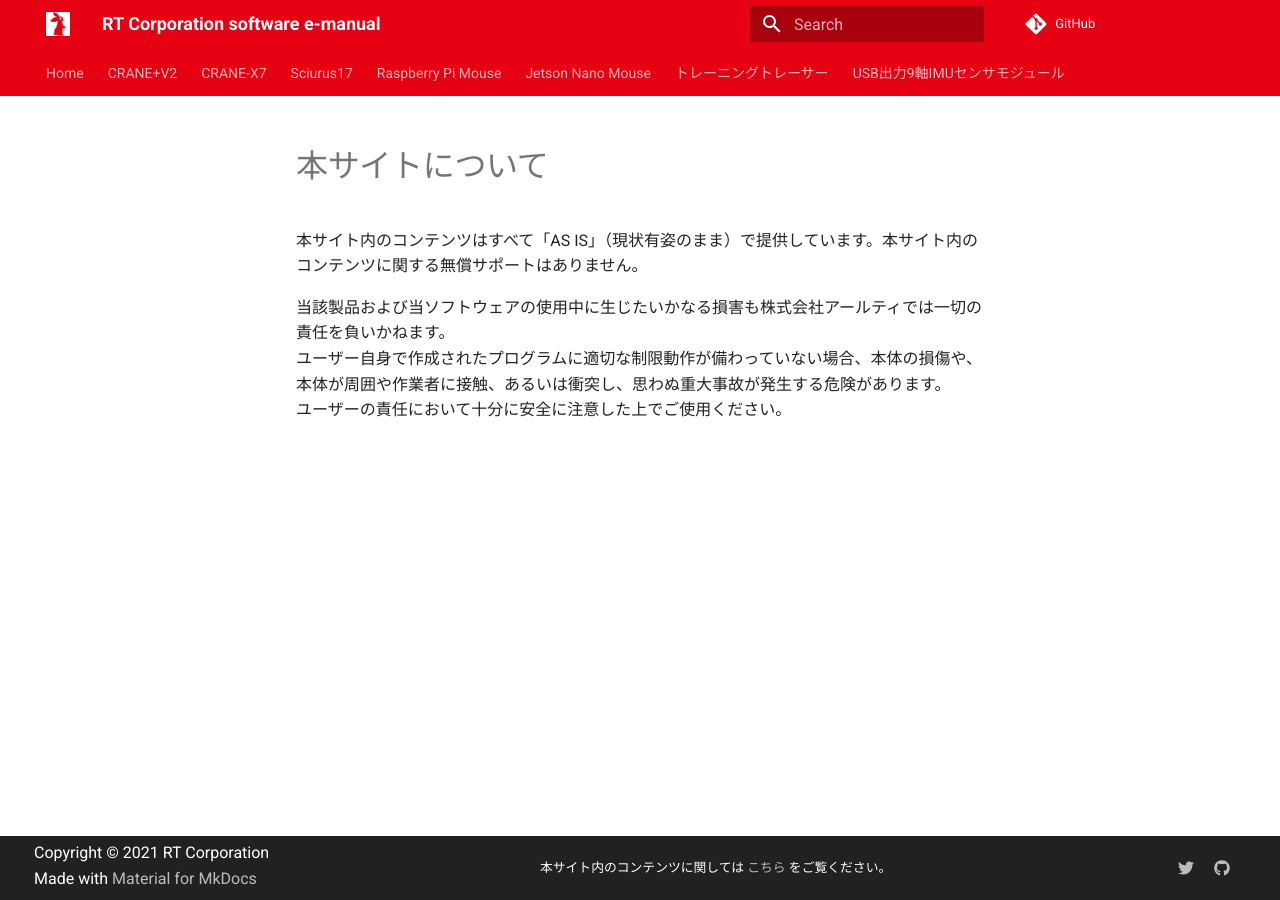
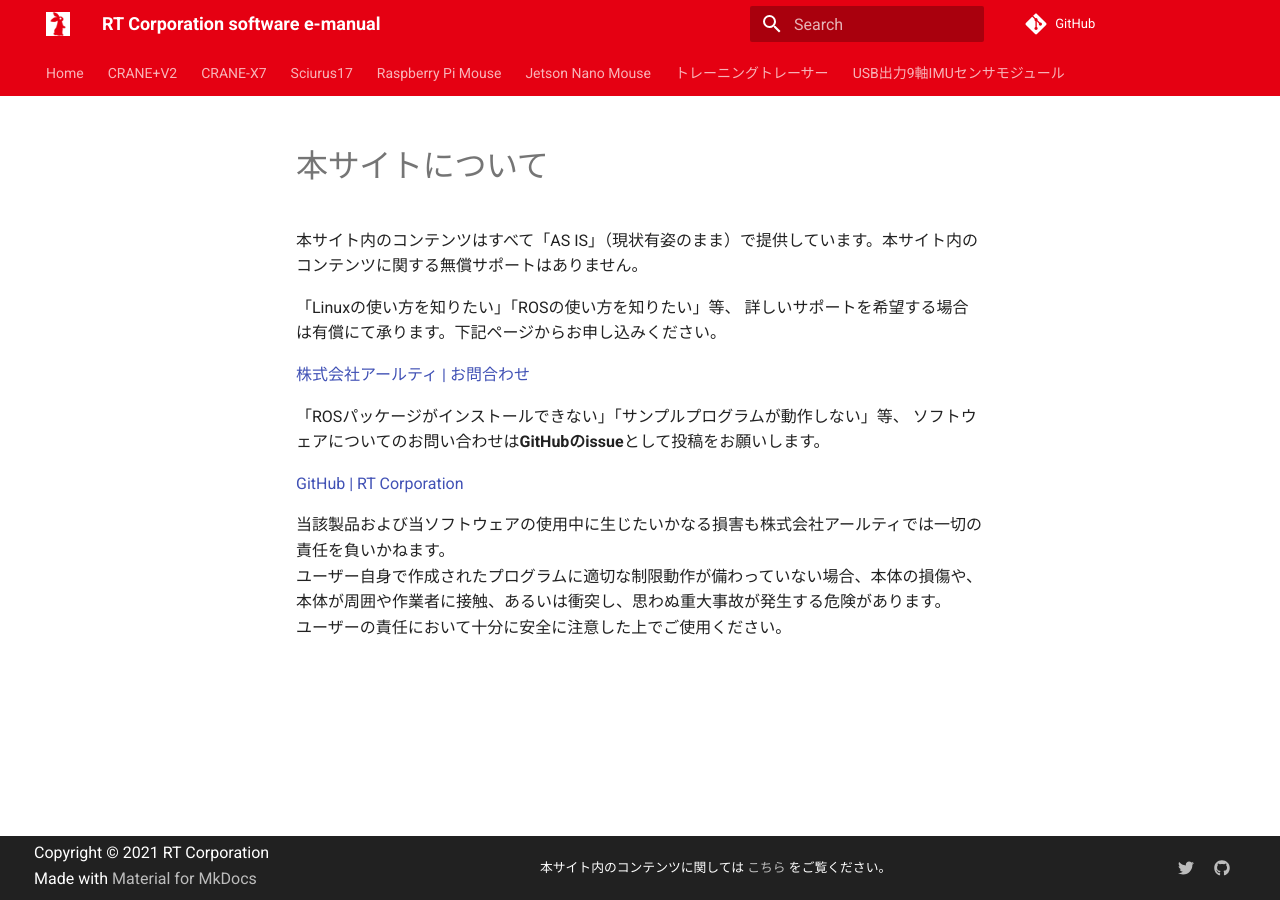
Before and after one commit to rt-net/tutorials, an MkDocs documentation site: the page built from docs/about.md, in a window 1280 px wide. Built offline with MkDocs 1.6.1 and Material for MkDocs 9.7.7, drawn with Linux system fonts in a browser that asks for light colours; comment, search, counter and statistics services are not loaded.

Commit message:
問い合わせ先の文章を追記

```diff
--- a/docs/about.md
+++ b/docs/about.md
@@ -2,6 +2,16 @@
 
 本サイト内のコンテンツはすべて「AS IS」（現状有姿のまま）で提供しています。本サイト内のコンテンツに関する無償サポートはありません。
 
+「Linuxの使い方を知りたい」「ROSの使い方を知りたい」等、
+詳しいサポートを希望する場合は有償にて承ります。下記ページからお申し込みください。
+
+[株式会社アールティ | お問合わせ](https://rt-net.jp/company/inquiries/)
+
+「ROSパッケージがインストールできない」「サンプルプログラムが動作しない」等、
+ソフトウェアについてのお問い合わせは**GitHubのissue**として投稿をお願いします。
+
+[GitHub | RT Corporation](https://github.com/rt-net)
+
 当該製品および当ソフトウェアの使用中に生じたいかなる損害も株式会社アールティでは一切の責任を負いかねます。
 ユーザー自身で作成されたプログラムに適切な制限動作が備わっていない場合、本体の損傷や、本体が周囲や作業者に接触、あるいは衝突し、思わぬ重大事故が発生する危険があります。
 ユーザーの責任において十分に安全に注意した上でご使用ください。
```
